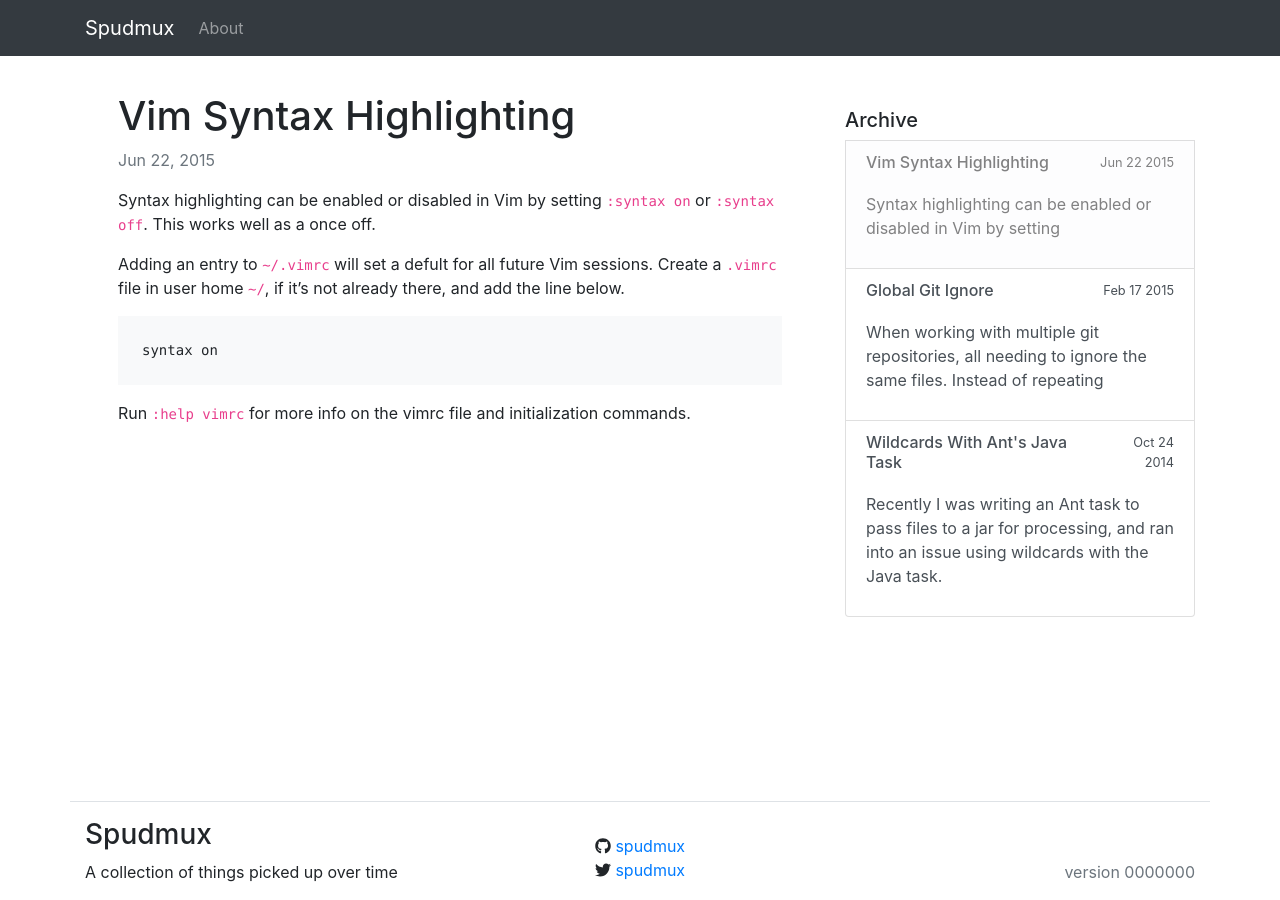
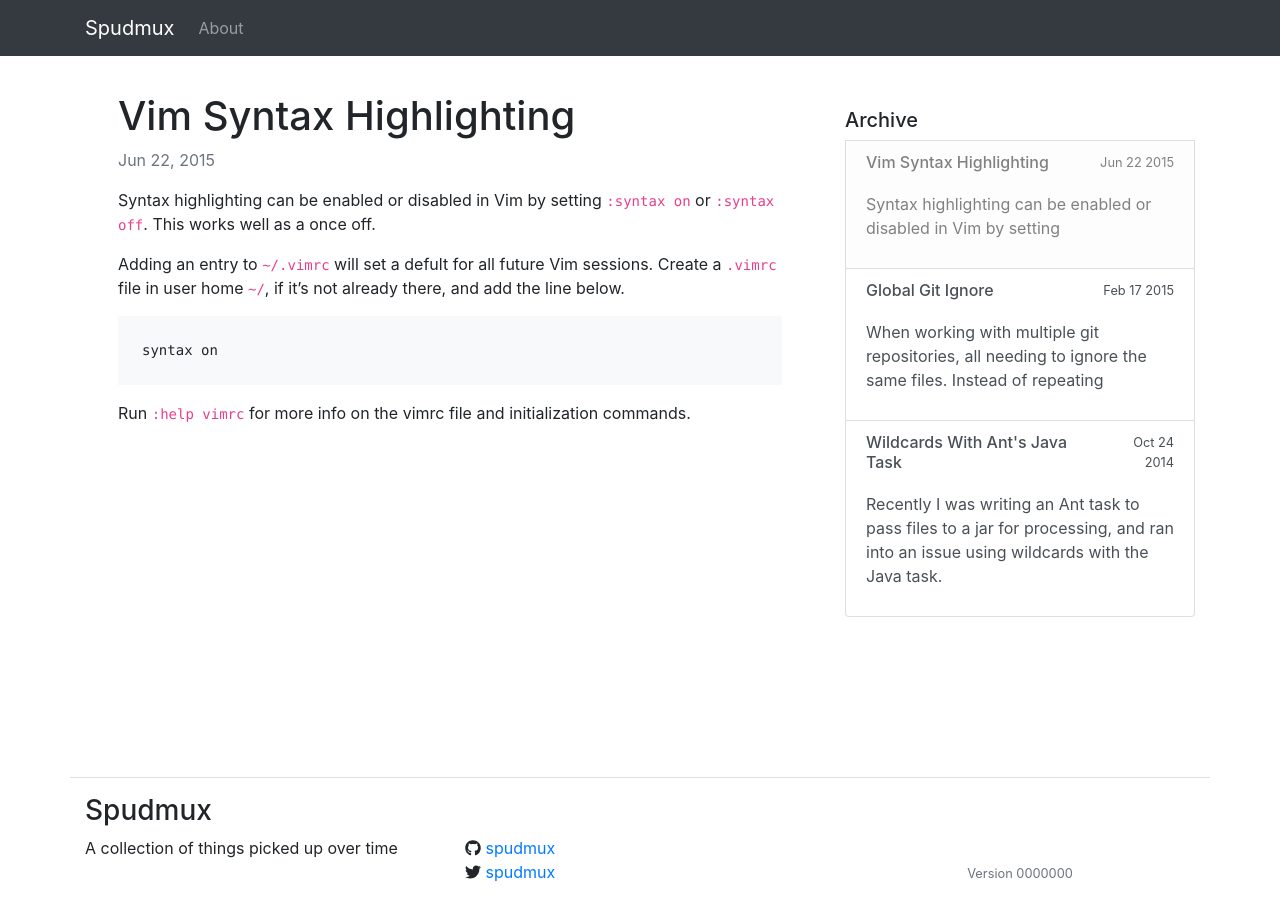
Before and after one commit to spudmux/spudmux.com, a Jekyll site: the page built from _posts/2015-6-22-Vim-Syntax-Highlighting.md, in a window 1280 px wide. Built offline with Jekyll 4.4.1, drawn with Linux system fonts in a browser that asks for light colours.

Commit message:
adjust footer layout

```diff
--- a/_includes/footer.html
+++ b/_includes/footer.html
@@ -1,12 +1,11 @@
 <footer class="footer mt-auto ">
   <div class="container border-top pt-3">
-
+    <h3>{{ site.title }}</h3>
     <div class="row h-100">
       <div class="col">
-        <h3>{{ site.title }}</h3>
         <p class="text">{{ site.description }}</p>
       </div>
-      <div class="col text-center pt-3">
+      <div class="col">
         <ul class="list-inline">
           {% if site.github_username %}
           <li>
@@ -28,8 +27,8 @@
         </ul>
       </div>
       <div class="col mt-auto">
-        <p class="text-muted text-right">
-          version {{ site.github.build_revision | slice: 0, 7 }}
+        <p class="text-muted text-center">
+          <small>Version {{ site.github.build_revision | slice: 0, 7 }}</small>
         </p>
       </div>
     </div>
```
Also changed, not shown: 1 other file.
